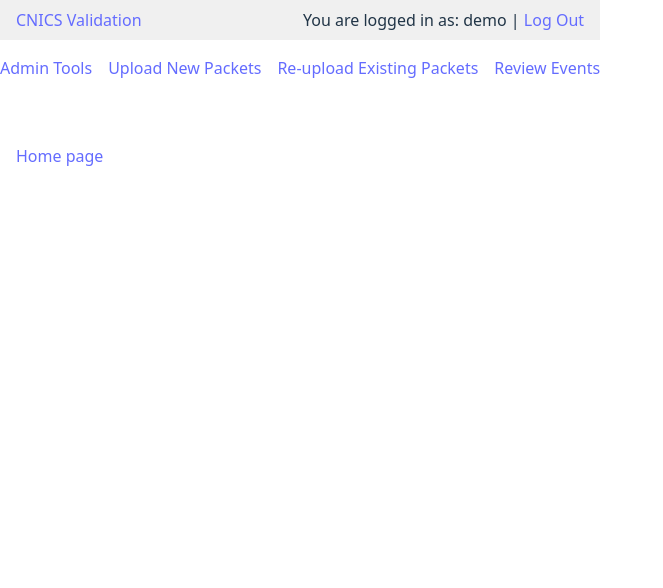
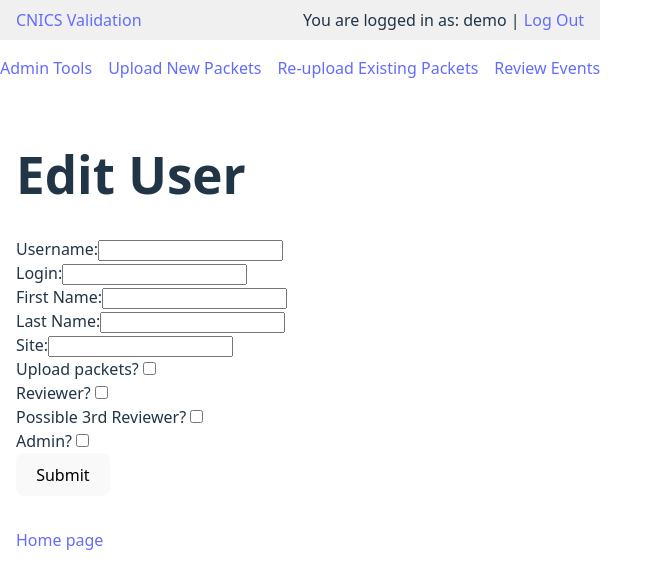
Before and after one commit to Rednitas10/mci-master, a React (Vite) app in the folder frontend/: page /users/edit in a window 1280 px wide. Shown: the top 588 px of the page, without its empty margins (0-663 px from the left). Built offline with nearby package versions, Linux system fonts and the light colour scheme.

Commit message:
Add user management placeholder pages

```diff
--- a/frontend/src/App.jsx
+++ b/frontend/src/App.jsx
@@ -10,6 +10,11 @@ import EventReview from './pages/EventReview'
 import EventScreen from './pages/EventScreen'
 import EventScrub from './pages/EventScrub'
 import EventViewAll from './pages/EventViewAll'
+import UsersViewAll from './pages/UsersViewAll'
+import UserAdd from './pages/UserAdd'
+import UserEdit from './pages/UserEdit'
+import UserDelete from './pages/UserDelete'
+import UserLogout from './pages/UserLogout'
 
 function App() {
   const auth = { admin: true, uploader: true, reviewer: true, username: 'demo' }
@@ -28,6 +33,12 @@ function App() {
           <Route path="/events/screen" element={<EventScreen />} />
           <Route path="/events/scrub" element={<EventScrub />} />
           <Route path="/events/viewAll" element={<EventViewAll />} />
+          <Route path="/users/viewAll" element={<UsersViewAll />} />
+          <Route path="/users/add" element={<UserAdd />} />
+          <Route path="/users/edit" element={<UserEdit />} />
+          <Route path="/users/delete" element={<UserDelete />} />
+          <Route path="/users/logout" element={<UserLogout />} />
+          <Route path="/logout" element={<UserLogout />} />
         </Routes>
       </BaseLayout>
     </Router>
--- a/frontend/src/components/BaseLayout.jsx
+++ b/frontend/src/components/BaseLayout.jsx
@@ -12,7 +12,7 @@ function BaseLayout({ children, auth }) {
         </div>
         <div id="login">
           {username ? (
-            <span>You are logged in as: {username} | <Link to="/logout">Log Out</Link></span>
+            <span>You are logged in as: {username} | <Link to="/users/logout">Log Out</Link></span>
           ) : (
             <span />
           )}
--- /dev/null
+++ b/frontend/src/pages/UserAdd.jsx
@@ -0,0 +1,66 @@
+function UserAdd() {
+  return (
+    <div>
+      <h1>Add User</h1>
+      <form>
+        <div>
+          <label>
+            Username:
+            <input type="text" name="username" />
+          </label>
+        </div>
+        <div>
+          <label>
+            Login:
+            <input type="text" name="login" />
+          </label>
+        </div>
+        <div>
+          <label>
+            First Name:
+            <input type="text" name="first_name" />
+          </label>
+        </div>
+        <div>
+          <label>
+            Last Name:
+            <input type="text" name="last_name" />
+          </label>
+        </div>
+        <div>
+          <label>
+            Site:
+            <input type="text" name="site" />
+          </label>
+        </div>
+        <div>
+          <label>
+            Upload packets?
+            <input type="checkbox" name="uploader" />
+          </label>
+        </div>
+        <div>
+          <label>
+            Reviewer?
+            <input type="checkbox" name="reviewer" />
+          </label>
+        </div>
+        <div>
+          <label>
+            Possible 3rd Reviewer?
+            <input type="checkbox" name="third_reviewer" />
+          </label>
+        </div>
+        <div>
+          <label>
+            Admin?
+            <input type="checkbox" name="admin" />
+          </label>
+        </div>
+        <button type="submit">Add</button>
+      </form>
+    </div>
+  )
+}
+
+export default UserAdd
--- /dev/null
+++ b/frontend/src/pages/UserDelete.jsx
@@ -0,0 +1,10 @@
+function UserDelete() {
+  return (
+    <div>
+      <h1>Delete User</h1>
+      <p>This page will confirm deleting a user.</p>
+    </div>
+  )
+}
+
+export default UserDelete
--- /dev/null
+++ b/frontend/src/pages/UserEdit.jsx
@@ -0,0 +1,66 @@
+function UserEdit() {
+  return (
+    <div>
+      <h1>Edit User</h1>
+      <form>
+        <div>
+          <label>
+            Username:
+            <input type="text" name="username" />
+          </label>
+        </div>
+        <div>
+          <label>
+            Login:
+            <input type="text" name="login" />
+          </label>
+        </div>
+        <div>
+          <label>
+            First Name:
+            <input type="text" name="first_name" />
+          </label>
+        </div>
+        <div>
+          <label>
+            Last Name:
+            <input type="text" name="last_name" />
+          </label>
+        </div>
+        <div>
+          <label>
+            Site:
+            <input type="text" name="site" />
+          </label>
+        </div>
+        <div>
+          <label>
+            Upload packets?
+            <input type="checkbox" name="uploader" />
+          </label>
+        </div>
+        <div>
+          <label>
+            Reviewer?
+            <input type="checkbox" name="reviewer" />
+          </label>
+        </div>
+        <div>
+          <label>
+            Possible 3rd Reviewer?
+            <input type="checkbox" name="third_reviewer" />
+          </label>
+        </div>
+        <div>
+          <label>
+            Admin?
+            <input type="checkbox" name="admin" />
+          </label>
+        </div>
+        <button type="submit">Submit</button>
+      </form>
+    </div>
+  )
+}
+
+export default UserEdit
--- /dev/null
+++ b/frontend/src/pages/UserLogout.jsx
@@ -0,0 +1,12 @@
+function UserLogout() {
+  return (
+    <div style={{ margin: '100px auto', width: '600px', minHeight: '600px' }}>
+      <p style={{ fontSize: '1.5em' }}>
+        You must completely close your web browser to log out of the website.
+      </p>
+      <p>If you don't close your browser, anyone with access to your computer may be able to view the system without having to log in.</p>
+    </div>
+  )
+}
+
+export default UserLogout
--- /dev/null
+++ b/frontend/src/pages/UsersViewAll.jsx
@@ -0,0 +1,10 @@
+function UsersViewAll() {
+  return (
+    <div>
+      <h1>Users</h1>
+      <p>This page will list all users.</p>
+    </div>
+  )
+}
+
+export default UsersViewAll
```
Also changed, not shown: 1 other file (tests, documents, lock files or other folders).
